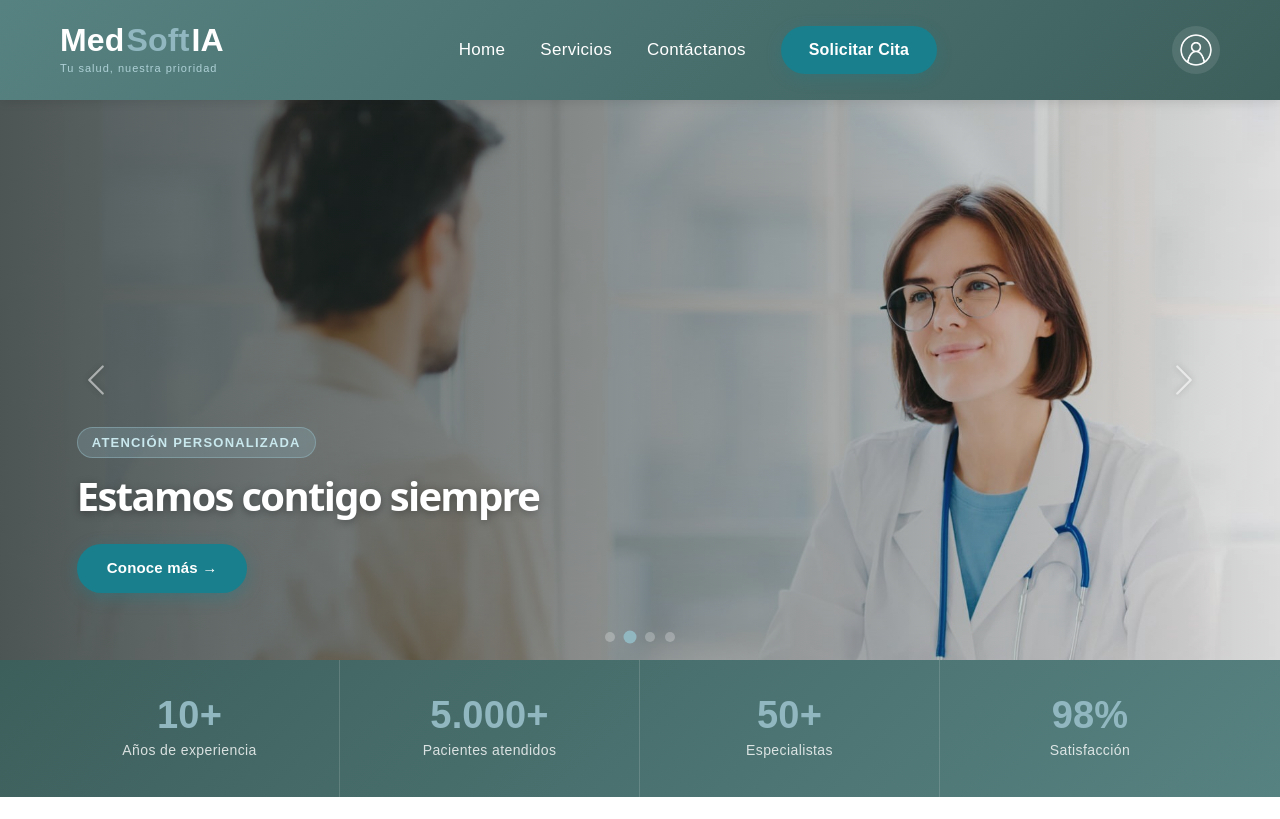
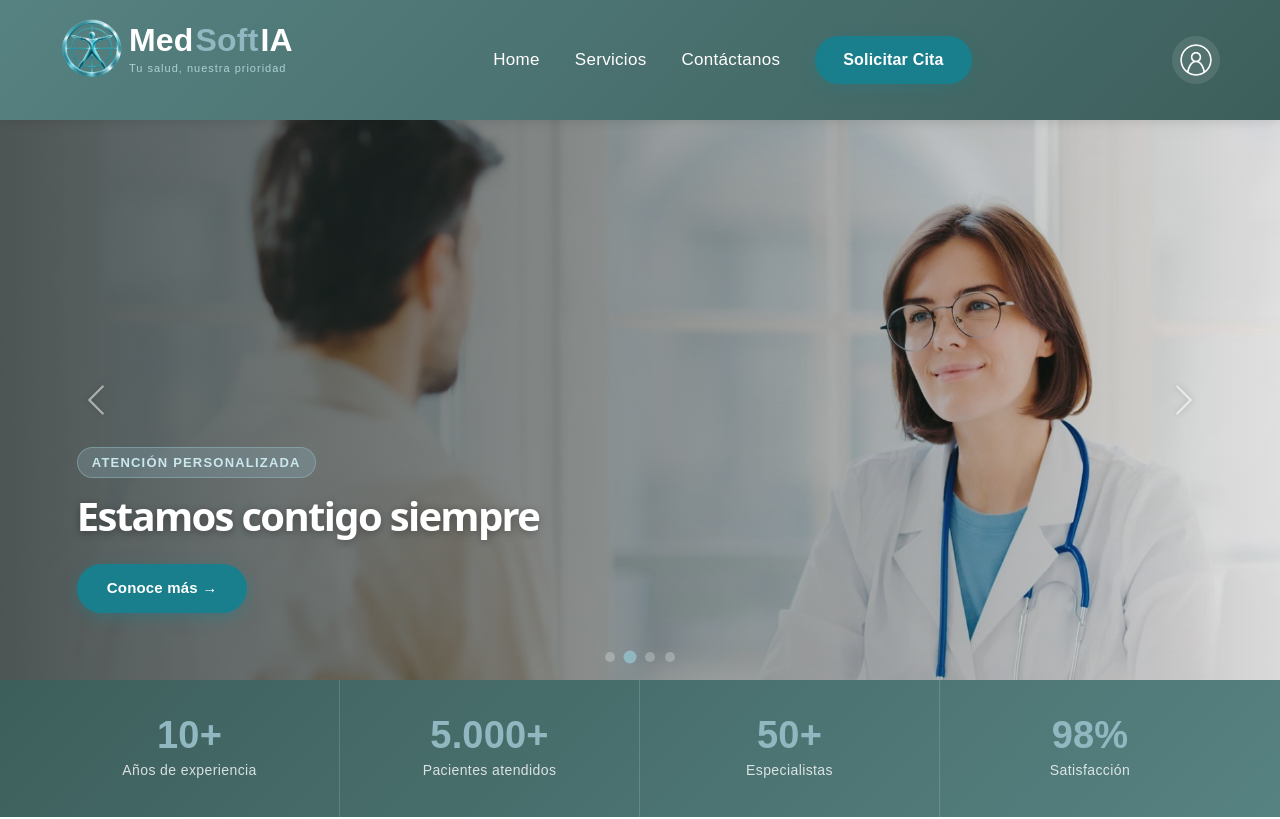
Before and after one commit to fredynofuya/React-API-Citas, a React (Vite) app: page / in a window 1280 px wide. Shown: the top 819 px of the page. Built offline with nearby package versions, Linux system fonts and the light colour scheme.

Commit message:
se edito nav-sign

```diff
--- a/src/components/Navigation/Navigation.jsx
+++ b/src/components/Navigation/Navigation.jsx
@@ -1,5 +1,6 @@
 import {Link} from 'react-router-dom';
-import logo from '../../assets/logo-login.png';
+import logoin from '../../assets/logo-login.png';
+import logo from '../../assets/logo.png';
 
 import './NavigationStyles.css';
 
@@ -7,7 +8,10 @@ const Navigation = () => {
    return (
     <nav className='barraNavegacion'>
         <div className='Navigation'>
-          <div className="brand-section">
+          <div className="si-brand-header-nav">
+            <div className="si-brand-logo">
+              <img src={logo} alt="MedSoftIA" />
+            </div>
             <Link to='/home' className="brand-link">
               <div className="brand-logo">
                 <span className="brand-text brand-primary">Med</span>
@@ -45,7 +49,7 @@ const Navigation = () => {
 
           <div className='login-icon'>
             <Link className='nav-link login-link' to='/signin' title="Iniciar sesión">
-              <img src={logo} alt="Login" />
+              <img src={logoin} alt="Login" />
             </Link>
           </div>
         </div>
--- a/src/components/Navigation/NavigationStyles.css
+++ b/src/components/Navigation/NavigationStyles.css
@@ -27,8 +27,11 @@
 /* ============================================
    SECCIÓN DE MARCA/LOGO
    ============================================ */
-.brand-section {
-    flex: 0 0 auto;
+.si-brand-header-nav {
+  display: flex;
+  align-items: center;
+  gap: 5px;
+  margin-bottom: 20px;
 }
 
 .brand-link {
--- a/src/styles/SignInStyles.css
+++ b/src/styles/SignInStyles.css
@@ -78,7 +78,7 @@
 .si-brand-header {
   display: flex;
   align-items: center;
-  gap: 10px;
+  gap: 5px;
   margin-bottom: 20px;
 }
 
```
Also changed, not shown: src/assets/logo.png.
